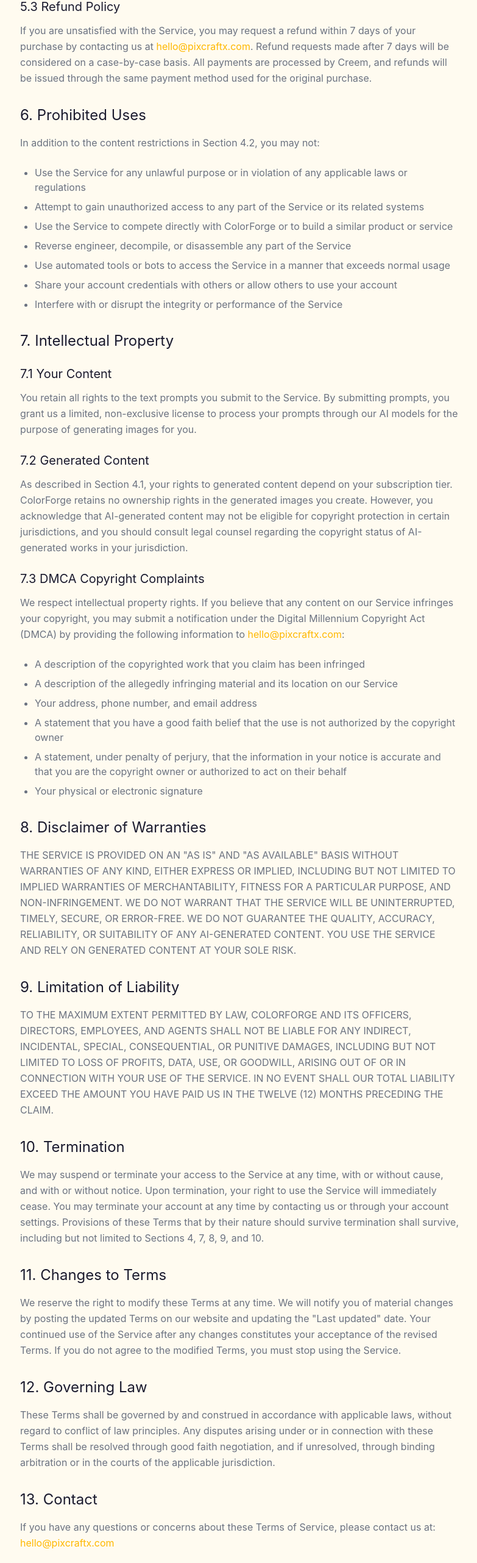
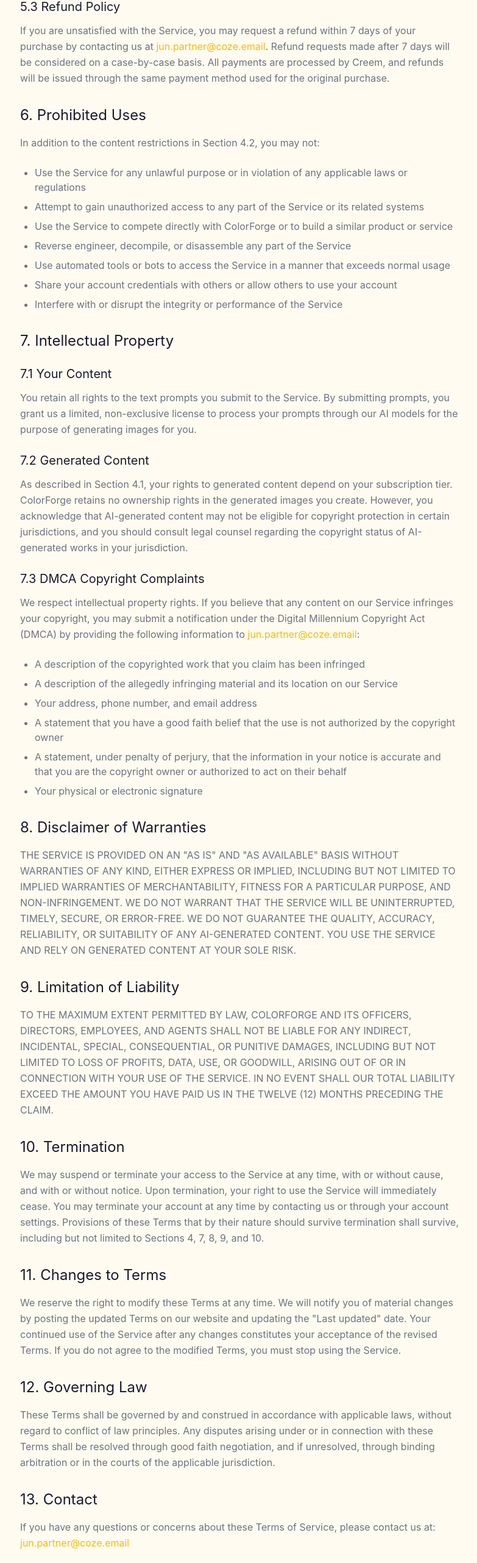
Before and after one commit to rinbs1120/pixcraftx, a Next.js app: page /terms in a window 1280 px wide. Shown: the part 2551-5114 px from the top of the page at 61% size, without its empty margins (247-1030 px from the left). Built offline with nearby package versions, Linux system fonts and the light colour scheme; no server answers; a web font is replaced by a local one.

Commit message:
update: replace email with jun.partner@coze.email

```diff
--- a/src/app/terms/page.tsx
+++ b/src/app/terms/page.tsx
@@ -156,8 +156,8 @@ export default function TermsPage() {
             <p className="leading-relaxed mb-6">
               If you are unsatisfied with the Service, you may request a refund within 7 days of your
               purchase by contacting us at{' '}
-              <a href="mailto:hello@pixcraftx.com" className="text-primary hover:underline">
-                hello@pixcraftx.com
+              <a href="mailto:jun.partner@coze.email" className="text-primary hover:underline">
+                jun.partner@coze.email
               </a>. Refund requests made after 7 days will be considered on a case-by-case basis.
               All payments are processed by Creem, and refunds will be issued through the same payment
               method used for the original purchase.
@@ -210,8 +210,8 @@ export default function TermsPage() {
               We respect intellectual property rights. If you believe that any content on our Service
               infringes your copyright, you may submit a notification under the Digital Millennium
               Copyright Act (DMCA) by providing the following information to{' '}
-              <a href="mailto:hello@pixcraftx.com" className="text-primary hover:underline">
-                hello@pixcraftx.com
+              <a href="mailto:jun.partner@coze.email" className="text-primary hover:underline">
+                jun.partner@coze.email
               </a>:
             </p>
             <ul className="list-disc pl-6 mb-6 space-y-2 text-muted-foreground">
@@ -282,8 +282,8 @@ export default function TermsPage() {
             </h2>
             <p className="leading-relaxed mb-6">
               If you have any questions or concerns about these Terms of Service, please contact us at:{' '}
-              <a href="mailto:hello@pixcraftx.com" className="text-primary hover:underline">
-                hello@pixcraftx.com
+              <a href="mailto:jun.partner@coze.email" className="text-primary hover:underline">
+                jun.partner@coze.email
               </a>
             </p>
           </div>
```
